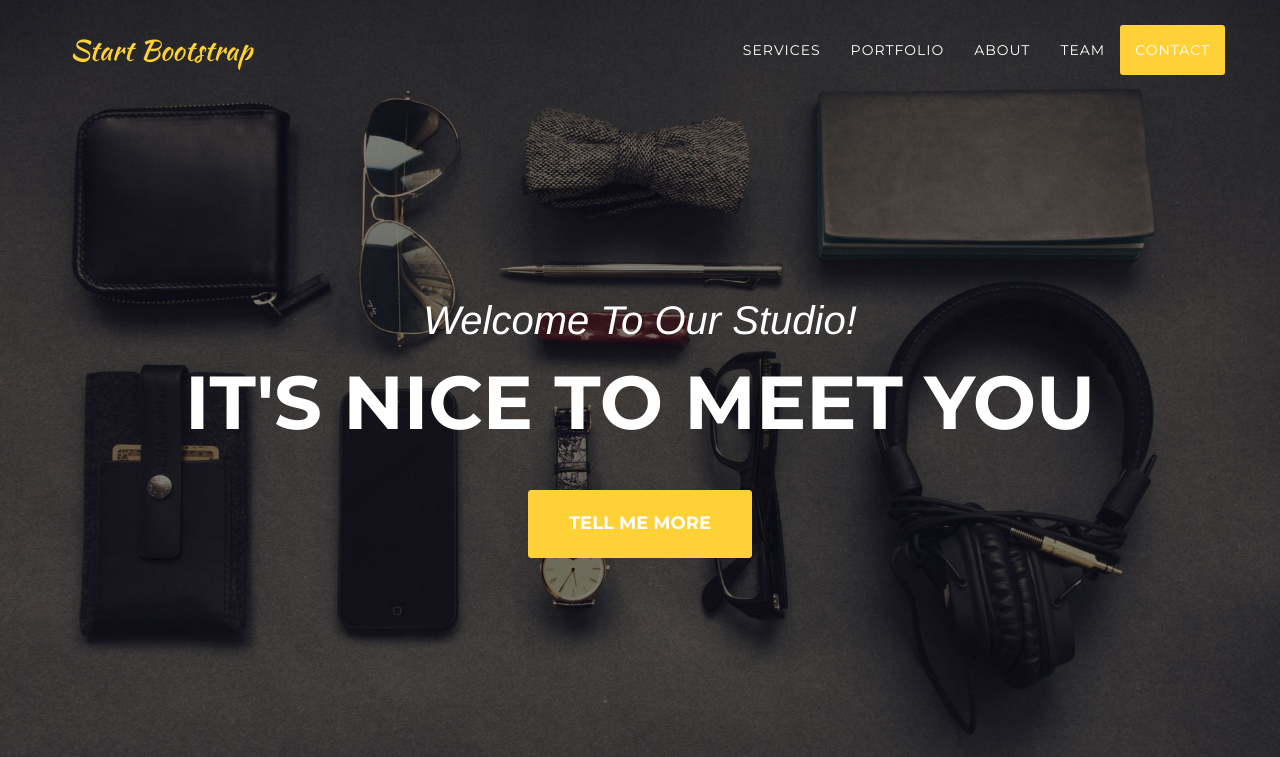
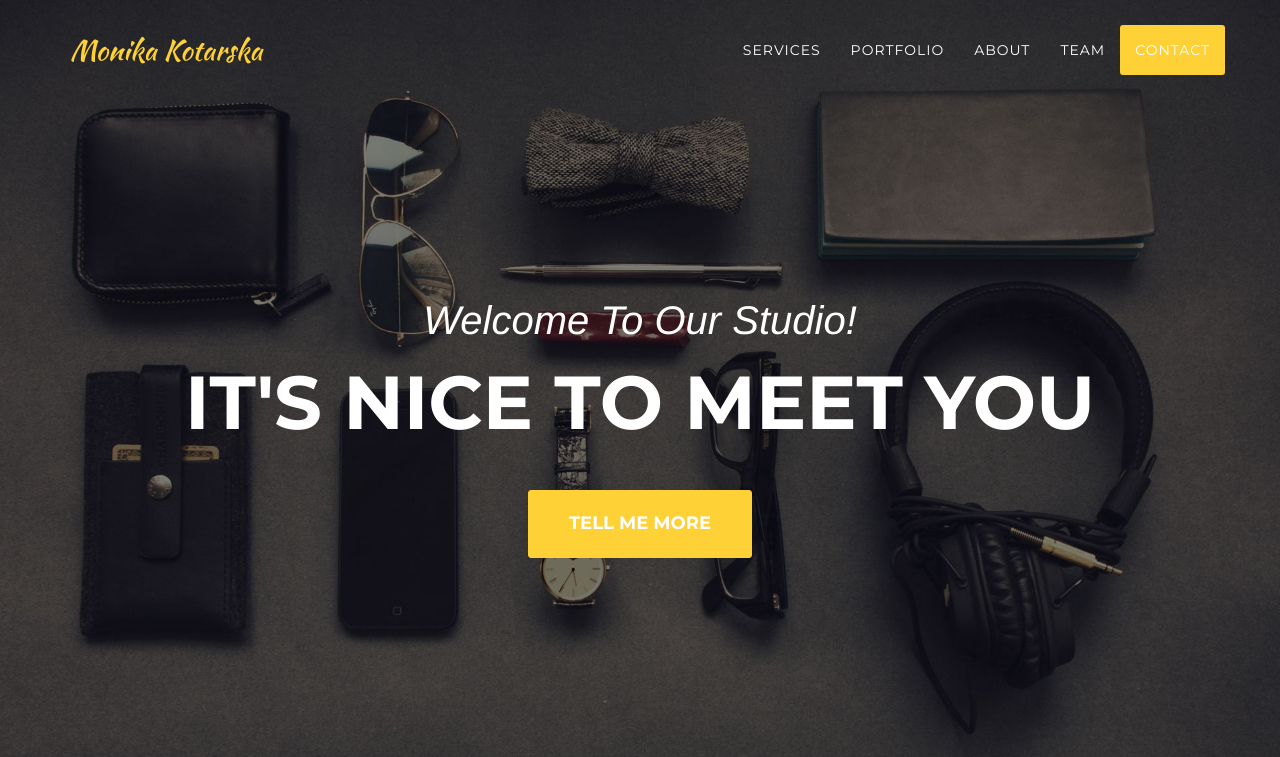
Before and after one commit to m4rc1no5/monikakotarska, a PHP site: template views/base.twig in a window 1280 px wide. Shown: the top 757 px of the page. Run offline with PHP 8.4, Linux system fonts and the light colour scheme; the template is opened without the code that fills it, so the values that code supplies are empty; some libraries are stand-ins or nearby versions; some web fonts are replaced.

Commit message:
Changes in twig file

```diff
--- a/views/base.twig
+++ b/views/base.twig
@@ -7,9 +7,9 @@
     <meta http-equiv="X-UA-Compatible" content="IE=edge">
     <meta name="viewport" content="width=device-width, initial-scale=1">
     <meta name="description" content="">
-    <meta name="author" content="">
+    <meta name="author" content="Marcin Zaremba">
 
-    <title>Agency - Start Bootstrap Theme</title>
+    <title>Monika Kotarska - Pośrednictwo Finansowe</title>
 
     <!-- Bootstrap Core CSS -->
     <link href="/public/template/agency/css/bootstrap.min.css" rel="stylesheet">
@@ -46,7 +46,7 @@
                 <span class="icon-bar"></span>
                 <span class="icon-bar"></span>
             </button>
-            <a class="navbar-brand page-scroll" href="#page-top">Start Bootstrap</a>
+            <a class="navbar-brand page-scroll" href="#page-top">Monika Kotarska</a>
         </div>
 
         <!-- Collect the nav links, forms, and other content for toggling -->
```
